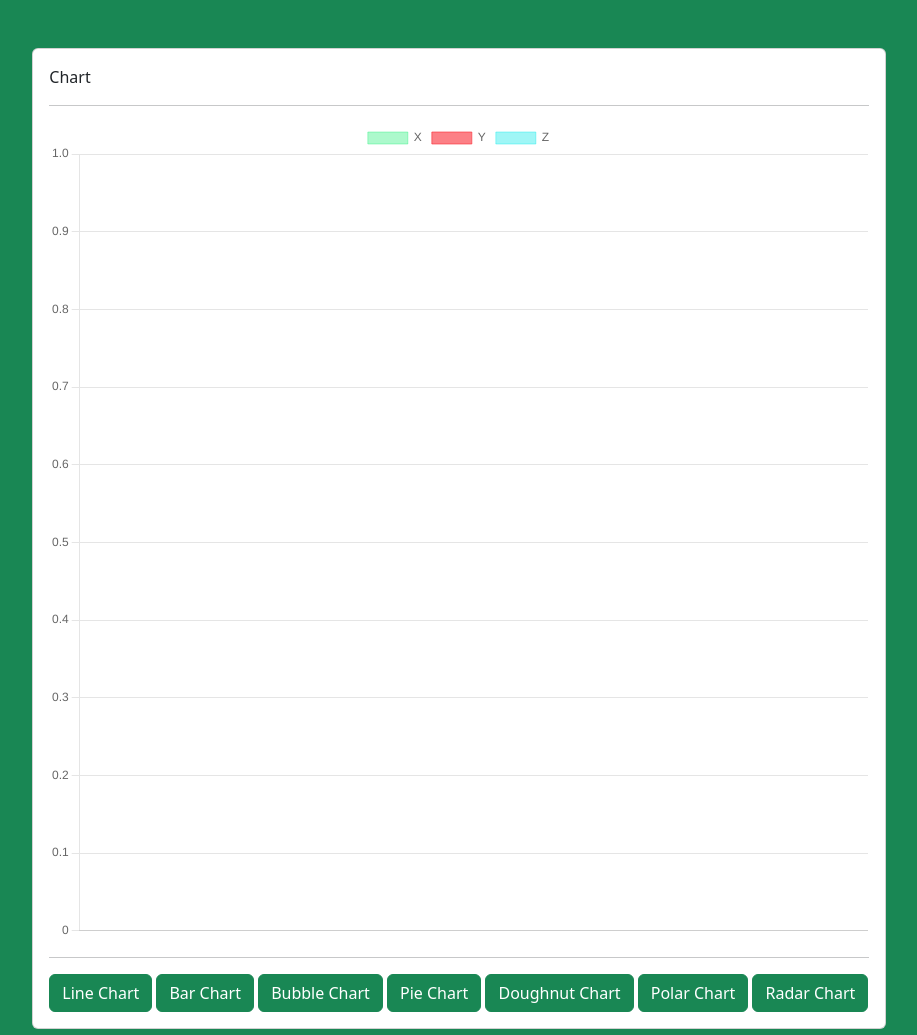
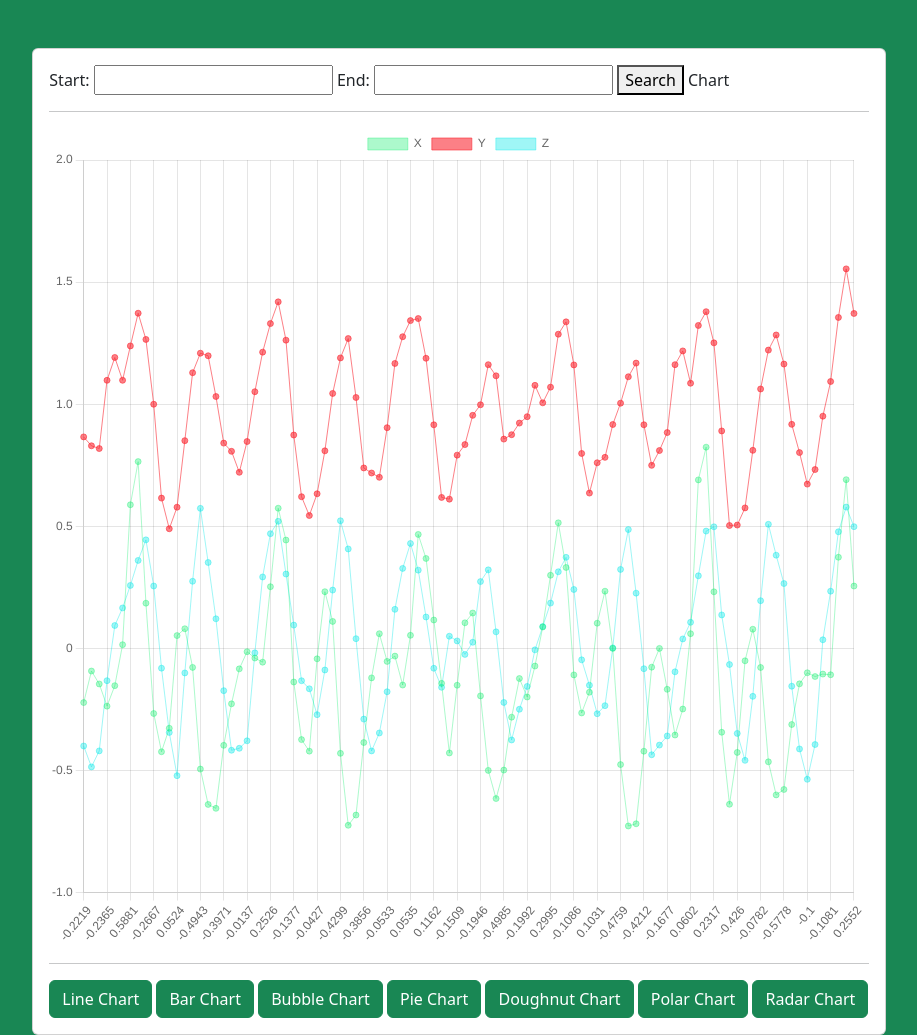
Before and after one commit to oguzkaanmertaslan/chart-js, a plain HTML site: page index.html in a window 1280 px wide. Shown: the whole page, without its empty margins (181-1098 px from the left). Drawn offline with nearby package versions, Linux system fonts and the light colour scheme.

Commit message:
chart filter inputs written

```diff
--- a/index.html
+++ b/index.html
@@ -15,6 +15,11 @@
     <div class="col-8 offset-2 my-5">
       <div class="card">
         <div class="card-body">
+          <label>Start:</label>
+          <input type="text" id="start" />
+          <label>End:</label>
+          <input type="text" id="end" />
+          <button type="button" onclick="searchData()">Search</button>
           Chart
           <hr />
           <canvas id="dynamic-chart" width="400" height="400"></canvas>
@@ -45,7 +50,6 @@
       const doughnut = document.getElementById("doughnut");
       const polar = document.getElementById("polar");
       const radar = document.getElementById("radar");
-      const dynamicChart = document.getElementById("dynamic-chart");
 
       line.addEventListener("click", changeLine);
       bar.addEventListener("click", changeBar);
@@ -54,34 +58,54 @@
       doughnut.addEventListener("click", changeDoughnut);
       polar.addEventListener("click", changePolar);
       radar.addEventListener("click", changeRadar);
-      dynamicChart.addEventListener("click", changeDynamicChart);
 
       const ctx = document.getElementById("dynamic-chart").getContext("2d");
 
       let fetchData = fetch("chart.json").then(
         async (response) =>
           await response.json().then((item) => {
-            dataX = item.x;
-            dataY = item.y;
-            dataZ = item.z;
+            dataX = item.x.splice(0, 100);
+            dataY = item.y.splice(0, 100);
+            dataZ = item.z.splice(0, 100);
+
+            handlex = item.x.filter((item) => item > 1);
 
             let values = [];
-            const filterDataX = dataX.filter((item, index) => {
-              return item > 0;
-            });
-
-            for (let i = 0; i < 10; i++) {
-              values.push(filterDataX[i]);
+            for (let i = 0; i < dataX.length; i++) {
+              values.push(dataX[i]);
             }
             myChart.data.labels = values;
             myChart.data.datasets[0].data = dataX;
             myChart.data.datasets[1].data = dataY;
             myChart.data.datasets[2].data = dataZ;
+            myChart.update();
           })
       );
 
+      const searchData = () => {
+        let start = document.getElementById("start").value;
+        let end = document.getElementById("end").value;
+        document.getElementById("start").innerHTML = start;
+        document.getElementById("end").innerHTML = end;
+        const newDataX = dataX.filter((item, index) => {
+          return item > start && item < end;
+        });
+        const newDataY = dataY.filter((item, index) => {
+          return item > start && item < end;
+        });
+        const newDataZ = dataZ.filter((item, index) => {
+          return item > start && item < end;
+        });
+
+        myChart.data.datasets[0].data = newDataX;
+        myChart.data.datasets[1].data = newDataY;
+        myChart.data.datasets[2].data = newDataZ;
+
+        myChart.update();
+      };
+
       const myChart = new Chart(ctx, {
-        type: "bar",
+        type: "line",
         data: {
           labels: [],
           datasets: [
@@ -92,6 +116,7 @@
               borderColor: ["rgba(12, 238, 106, 0.342)"],
               borderWidth: 1,
             },
+
             {
               label: "Y",
               data: [],
@@ -153,15 +178,6 @@
         myChart.config.type = updateType;
         myChart.update();
       }
-      function changeDynamicChart() {
-        fetchData.then((data) => {
-          myChart.data.labels = dataX;
-          myChart.data.datasets[0].data = dataX;
-          myChart.data.datasets[1].data = dataY;
-          myChart.data.datasets[2].data = dataZ;
-          myChart.update();
-        });
-      }
     </script>
   </body>
 </html>
```
Also changed, not shown: chart.json.
